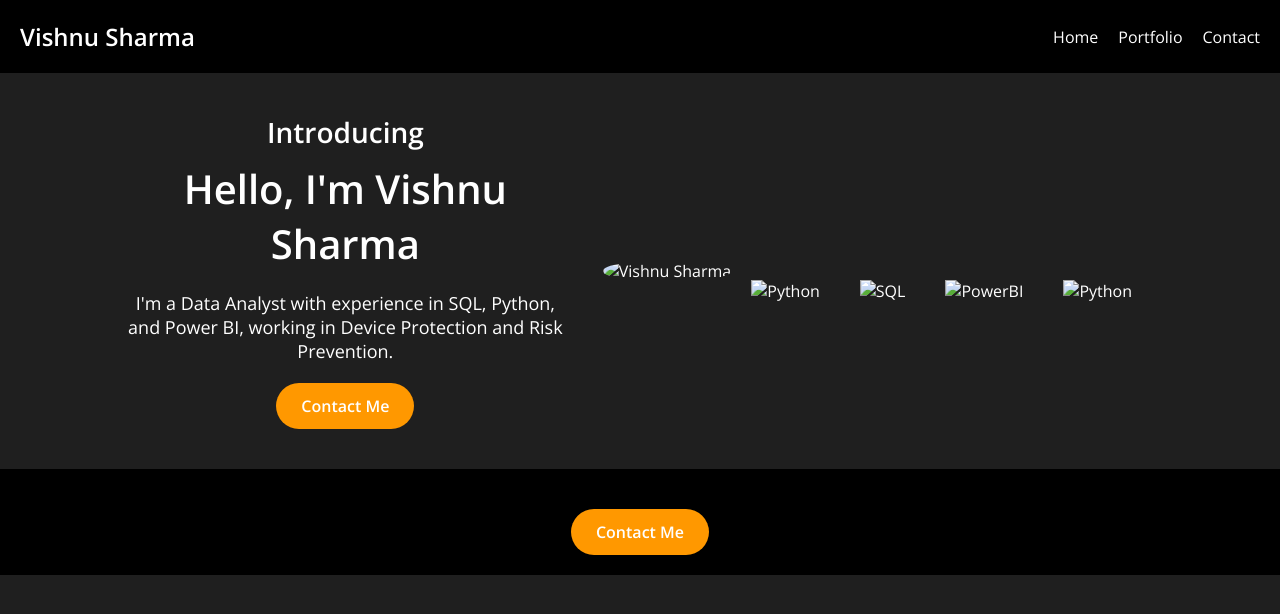
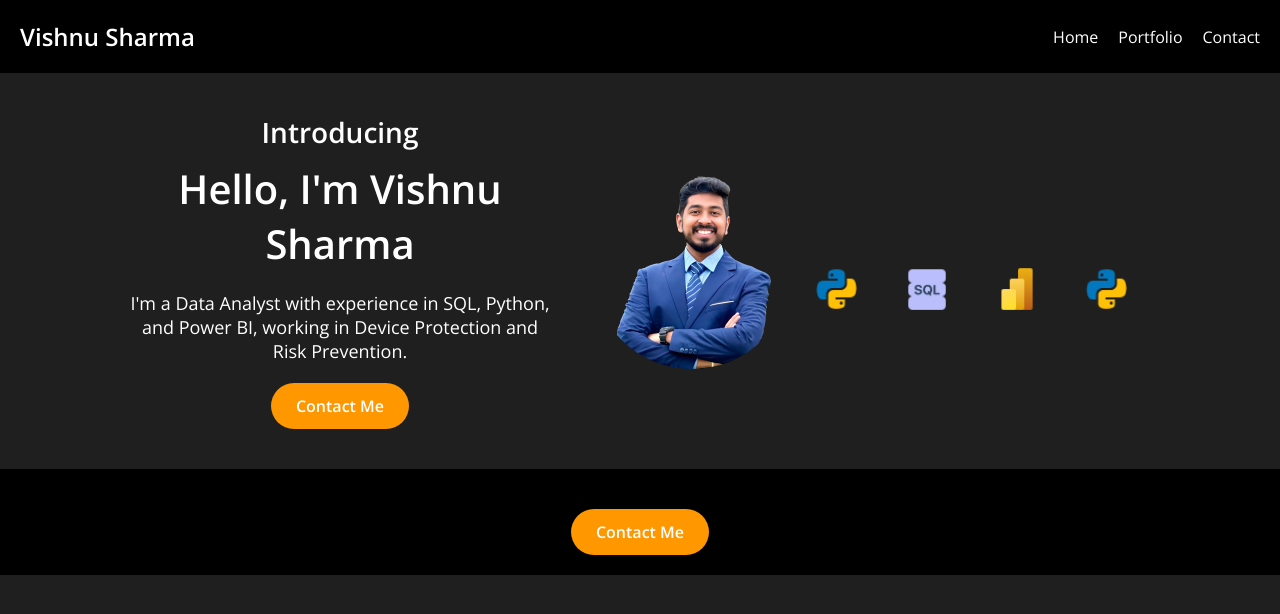
Before and after one commit to vishnusharmakp/portfolio, a plain HTML site: page index.html in a window 1280 px wide. Drawn offline with nearby package versions, Linux system fonts and the light colour scheme.

Commit message:
Updated Image location

```diff
--- a/index.html
+++ b/index.html
@@ -28,14 +28,14 @@
     </div>
 
     <div class="profile-photo">
-      <img src="profile.png" alt="Vishnu Sharma">
+      <img src="images/profile.png" alt="Vishnu Sharma">
     </div>
 
     <div class="skills">
-      <div class="skill-item"><img src="python-icon.png" alt="Python"></div>
-      <div class="skill-item"><img src="sql-icon.png" alt="SQL"></div>
-      <div class="skill-item"><img src="powerbi-icon.png" alt="PowerBI"></div>
-      <div class="skill-item"><img src="python-icon.png" alt="Python"></div>
+      <div class="skill-item"><img src="images/python-icon.png" alt="Python"></div>
+      <div class="skill-item"><img src="images/sql-icon.png" alt="SQL"></div>
+      <div class="skill-item"><img src="images/powerbi-icon.png" alt="PowerBI"></div>
+      <div class="skill-item"><img src="images/python-icon.png" alt="Python"></div>
     </div>
   </section>
 
```
